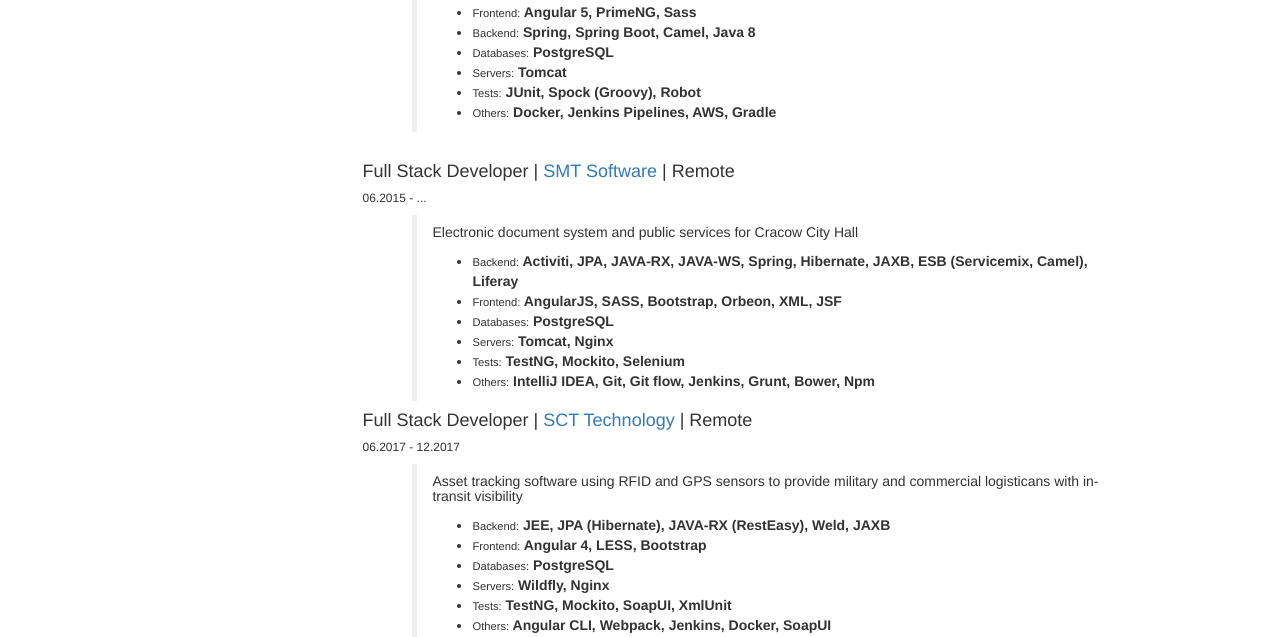
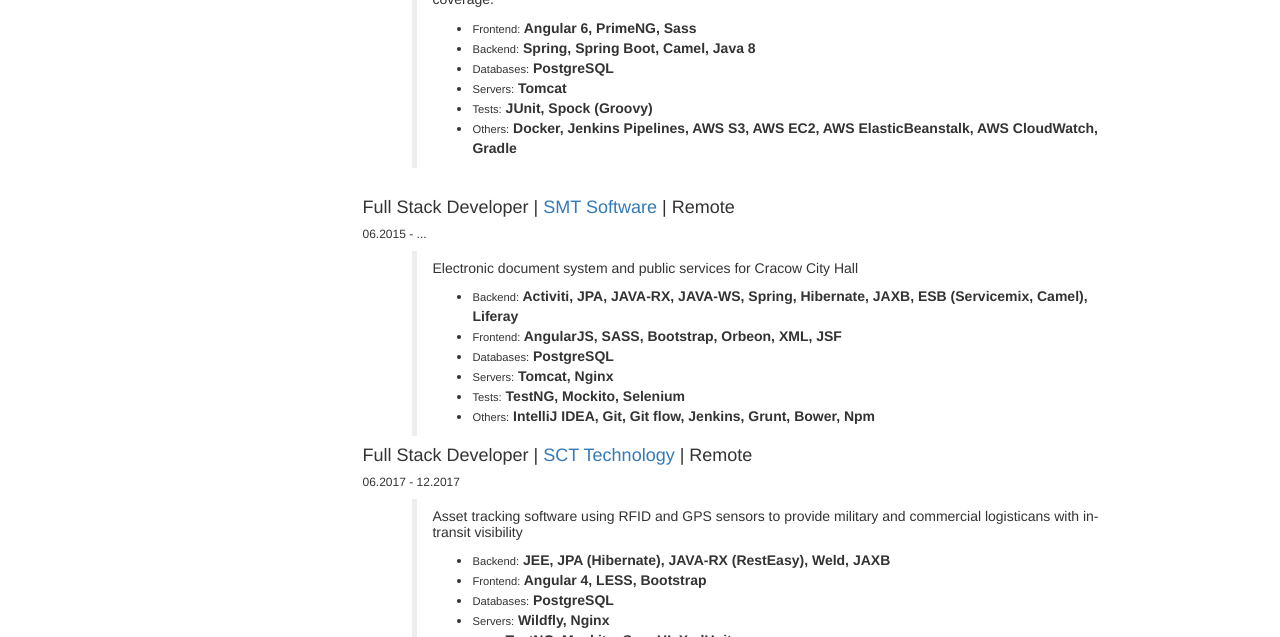
Before and after one commit to piotrkorlaga/piotrkorlaga.github.io, a plain HTML site: page index.html in a window 1280 px wide. Shown: the part 463-1100 px from the top of the page. Drawn offline with Linux system fonts and the light colour scheme.

Commit message:
update technologies

```diff
--- a/index.html
+++ b/index.html
@@ -74,11 +74,11 @@
                     <h6>12.2017 - ...</h6>
                     <div class="row">
                         <div class="col-sm-11 col-sm-offset-1 col-left-border">
-                            <h5>Financail tranaction aggregation system with modern code architecture and strong automated tests coverage.</h5>
+                            <h5>Financial transaction aggregation system with modern code architecture and strong automated tests coverage.</h5>
                             <ul>
                                 <li>
                                     <small>Frontend:</small>
-                                    Angular 5, PrimeNG, Sass
+                                    Angular 6, PrimeNG, Sass
                                 </li>
                                 <li>
                                     <small>Backend:</small>
@@ -94,11 +94,11 @@
                                 </li>
                                 <li>
                                     <small>Tests:</small>
-                                    JUnit, Spock (Groovy), Robot
+                                    JUnit, Spock (Groovy)
                                 </li>
                                 <li>
                                     <small>Others:</small>
-                                    Docker, Jenkins Pipelines, AWS, Gradle
+                                    Docker, Jenkins Pipelines, AWS S3, AWS EC2, AWS ElasticBeanstalk, AWS CloudWatch, Gradle
                                 </li>
                             </ul>
                         </div>
```
